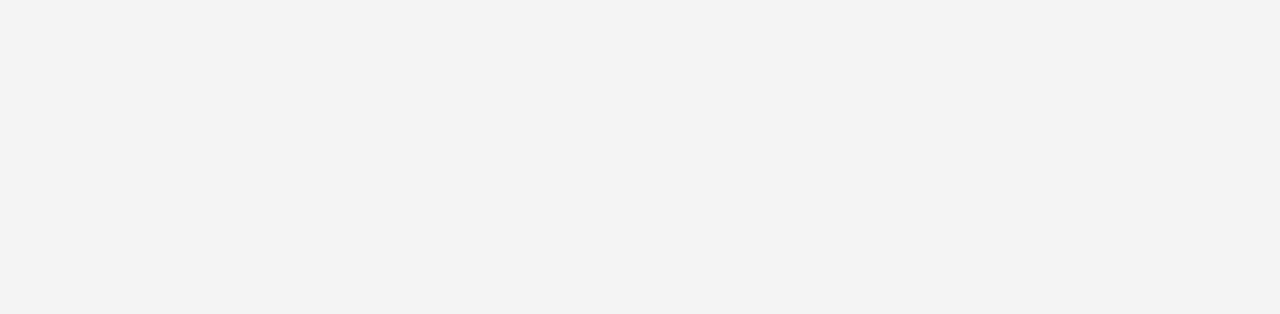
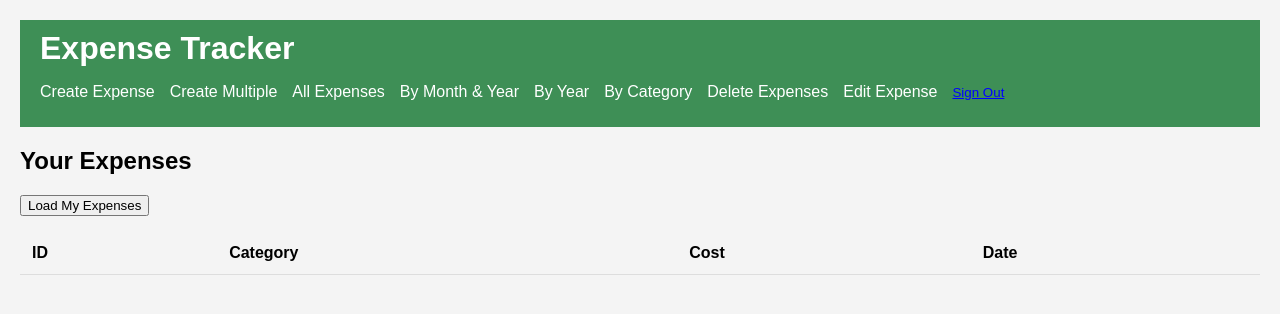
Before and after one commit to wpc3/SmurfBusExpensesFrontEnd, a React (Create React App) app: page /get-all in a window 1280 px wide. Before the commit this address had no page. Shown: the top 314 px of the page. Built offline with nearby package versions, Linux system fonts and the light colour scheme.

Commit message:
updated retrieve all expenses component and added logout feature

```diff
--- a/src/App.js
+++ b/src/App.js
@@ -20,9 +20,11 @@ function App() {
   return (
     <Router>
     <Routes>
-        <Route path="/" element={<AuthPage />}/>
-        <Route path="/home" element={<Layout />}>
-          {/* <Route index element={<Home />} /> */}
+      <Route path="/" element={<AuthPage />} />
+
+      {/* Wrap all other routes with Layout */}
+      <Route element={<Layout />}>
+      {/* <Route path="home" element={<Layout />} /> */}
         <Route path="create" element={<CreateExpense />} />
         <Route path="create-multiple" element={<CreateMultipleExpenses />} />
         <Route path="get" element={<RetrieveExpenseById />} />
@@ -33,9 +35,29 @@ function App() {
         <Route path="year" element={<ExpensesByYear />} />
         <Route path="category" element={<ExpensesByCategory />} />
       </Route>
-        {/* </Route> */}
+
+      {/* Optional: catch-all 404 route */}
+      <Route path="*" element={<p>404: Page not found</p>} />
     </Routes>
   </Router>
+    // <Router>
+    //   <Routes>
+    //     <Route path="/" element={<AuthPage />}/>
+    //     <Route path="/home" element={<Layout />}>
+    //       {/* <Route index element={<Home />} /> */}
+    //       <Route path="create" element={<CreateExpense />} />
+    //       <Route path="create-multiple" element={<CreateMultipleExpenses />} />
+    //       <Route path="get" element={<RetrieveExpenseById />} />
+    //       <Route path="get-all" element={<RetrieveAllExpenses />} />
+    //       <Route path="update" element={<UpdateExpense />} />
+    //       <Route path="delete" element={<DeleteExpense />} />
+    //       <Route path="month-year" element={<ExpensesByMonthYear />} />
+    //       <Route path="year" element={<ExpensesByYear />} />
+    //       <Route path="category" element={<ExpensesByCategory />} />
+    //     </Route>
+    //     {/* </Route> */}
+    //   </Routes>
+    // </Router>
   );
 }
 
--- a/src/components/AuthPage.jsx
+++ b/src/components/AuthPage.jsx
@@ -10,7 +10,8 @@ export default function AuthPage() {
     const handleAuthSuccess = (userData) => {
       console.log("Logged in user:", userData);
       // Save user info or token here if needed
-      navigate("/home"); // Redirect to Home
+      localStorage.setItem("accountId", userData.id);
+      navigate("/get-all"); // Redirect to Home
     };
 
     return (
--- a/src/components/Layout.js
+++ b/src/components/Layout.js
@@ -1,8 +1,14 @@
-// components/Layout.js
 import React from 'react';
-import { Link, Outlet } from 'react-router-dom';
+import { Link, Outlet, useNavigate } from 'react-router-dom';
 
 const Layout = () => {
+  const navigate = useNavigate();
+
+  const handleLogout = () => {
+    localStorage.clear();
+    navigate('/');
+  };
+
   return (
     <div className="app-container">
       <header>
@@ -18,6 +24,11 @@ const Layout = () => {
             <li><Link to="/category">By Category</Link></li>
             <li><Link to="/delete">Delete Expenses</Link></li>
             <li><Link to="/update">Edit Expense</Link></li>
+            <li>
+              <button onClick={handleLogout} style={{ cursor: 'pointer', background: 'none', border: 'none', color: 'blue', textDecoration: 'underline', padding: 0 }}>
+                Sign Out
+              </button>
+            </li>
           </ul>
         </nav>
       </header>
--- a/src/components/RetrieveAllExpenses.js
+++ b/src/components/RetrieveAllExpenses.js
@@ -5,16 +5,32 @@ import './RetrieveAllExpenses.css';
 const RetrieveAllExpenses = () => {
   const [expenses, setExpenses] = useState([]);
   const [selectedId, setSelectedId] = useState(null);
+  const [error, setError] = useState("");
 
-  const fetchAll = async () => {
-    const res = await axios.get('https://smurfbusexpensessitebackend.onrender.com/expenses');
+  const fetchUserExpenses = async () => {
+    const accountId = localStorage.getItem("accountId");
+
+
+    if (!accountId) {
+      setError("You must be logged in to view expenses.");
+      return;
+    }
+
+    try {
+      const res = await axios.get(`https://smurfbusexpensessitebackend.onrender.com/expenses/account/${accountId}`);
+      console.log("Fetched expenses:", res.data);
       setExpenses(res.data);
+    } catch (err) {
+      console.error(err);
+      setError("Failed to fetch expenses.");
+    }
   };
 
   return (
     <div>
-    <h2>All Expenses</h2>
-    <button onClick={fetchAll}>Load Expenses</button>
+      <h2>Your Expenses</h2>
+      <button onClick={fetchUserExpenses}>Load My Expenses</button>
+      {error && <p className="error">{error}</p>}
       <table className="expenses-table">
         <thead>
           <tr>
@@ -40,6 +56,51 @@ const RetrieveAllExpenses = () => {
         </tbody>
       </table>
     </div>
+
+
+  );
+
+
+};
+
+// const RetrieveAllExpenses = () => {
+//   const [expenses, setExpenses] = useState([]);
+//   const [selectedId, setSelectedId] = useState(null);
+
+//   const fetchAll = async () => {
+//     const res = await axios.get('https://smurfbusexpensessitebackend.onrender.com/expenses');
+//     setExpenses(res.data);
+//   };
+
+//   return (
+//     <div>
+//     <h2>All Expenses</h2>
+//     <button onClick={fetchAll}>Load Expenses</button>
+//     <table className="expenses-table">
+//       <thead>
+//         <tr>
+//           <th>ID</th>
+//           <th>Category</th>
+//           <th>Cost</th>
+//           <th>Date</th>
+//         </tr>
+//       </thead>
+//       <tbody>
+//         {expenses.map((e) => (
+//           <tr
+//             key={e.expenseId}
+//             className={`expense-row ${selectedId === e.expenseId ? 'selected' : ''}`}
+//             onClick={() => setSelectedId(e.expenseId)}
+//           >
+//             <td>{e.expenseId}</td>
+//             <td>{e.category}</td>
+//             <td>${e.cost.toFixed(2)}</td>
+//             <td>{e.month}/{e.year}</td>
+//           </tr>
+//         ))}
+//       </tbody>
+//     </table>
+//   </div>
     // <div>
     //   <h2>All Expenses</h2>
     //   <button onClick={fetchAll}>Load Expenses</button>
@@ -51,7 +112,7 @@ const RetrieveAllExpenses = () => {
     //     ))}
     //   </ul>
     // </div>
-  );
-};
+  // );
+// };
 
 export default RetrieveAllExpenses;
```
Lines whose indentation alone changed are shown as unchanged.
